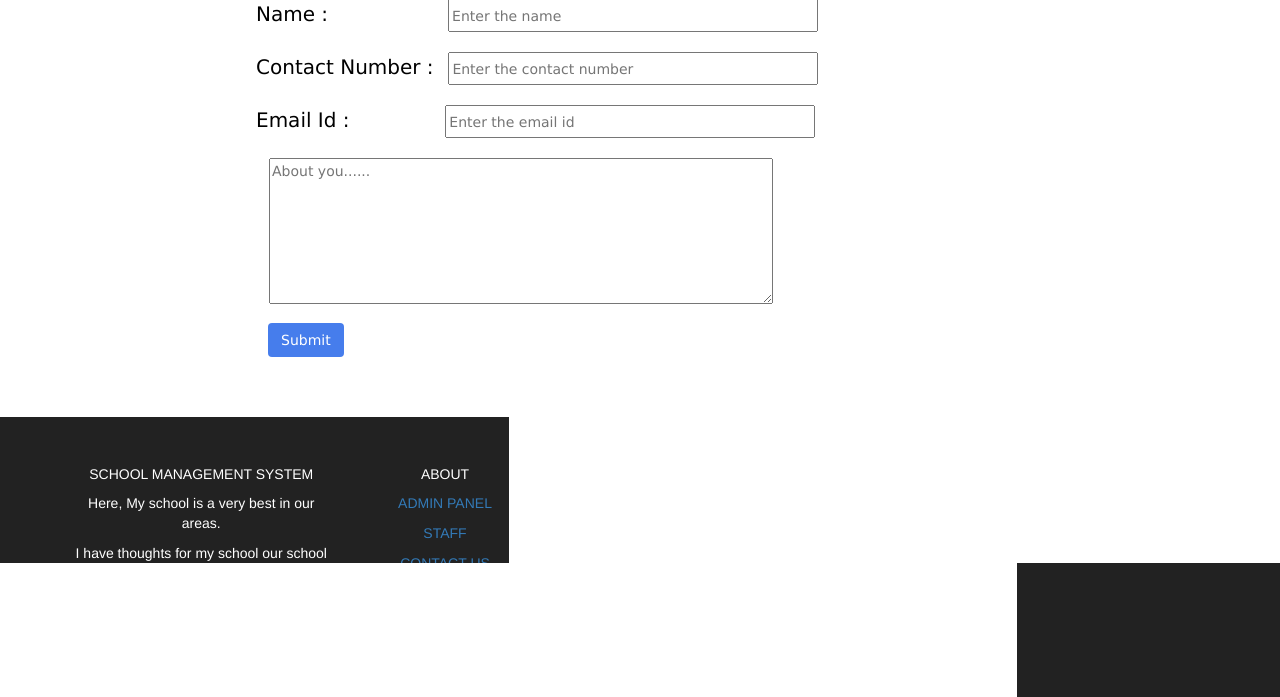
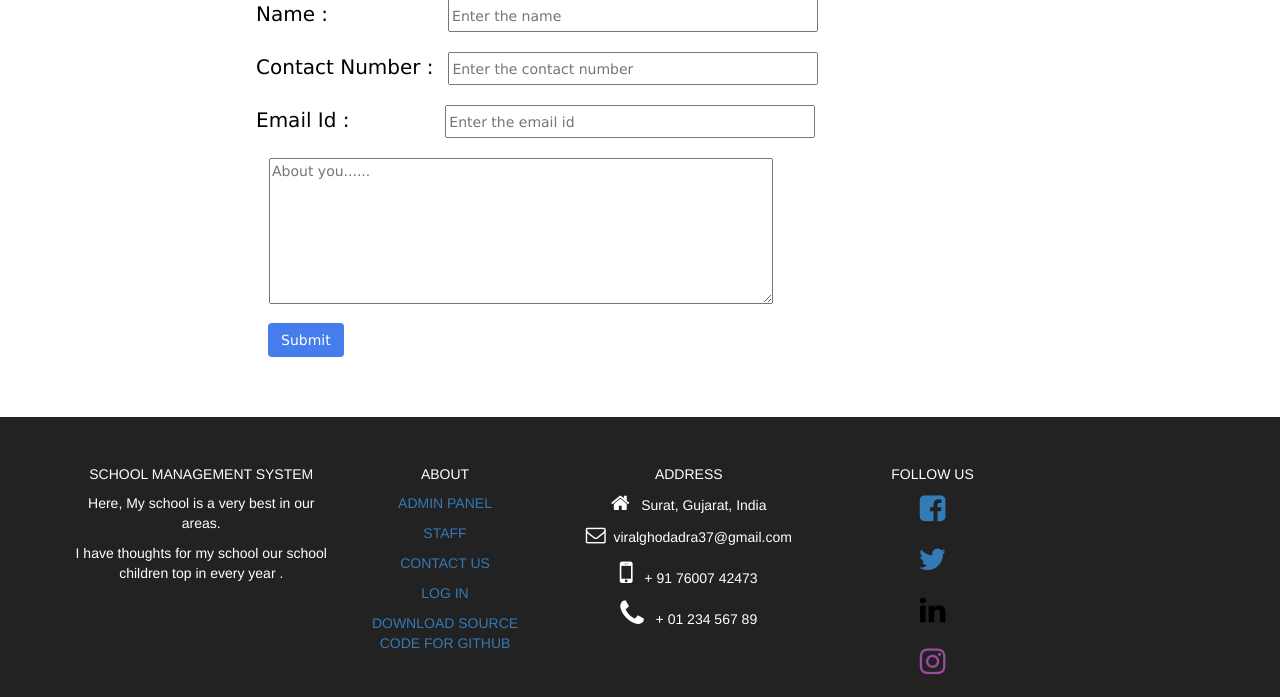
Before and after one commit to ViralGhodadara/School_Management_system, a PHP site: page /viral/ in a window 1280 px wide. Shown: the part 1724-2421 px from the top of the page. Run offline with PHP 8.4, Linux system fonts and the light colour scheme.

Commit message:
Update index.php

```diff
--- a/index.php
+++ b/index.php
@@ -273,6 +273,11 @@
               <a href="#login">LOG IN</a>
             </p>
           </li>
+          <li>
+            <p>
+              <a href="https://github.com/ViralGhodadara/School_Management_system">DOWNLOAD SOURCE CODE FOR GITHUB</a>
+            </p>
+          </li>
         </ul>
 
       </div>
```
